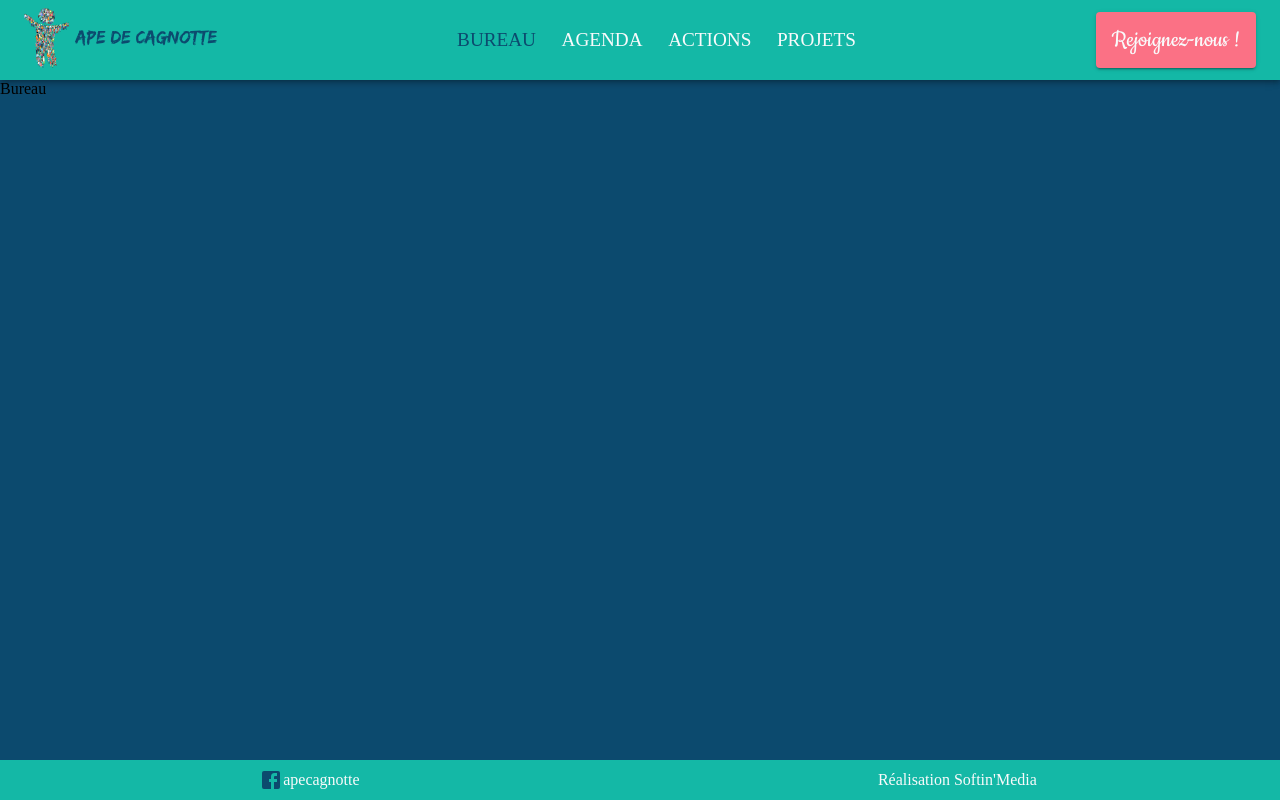
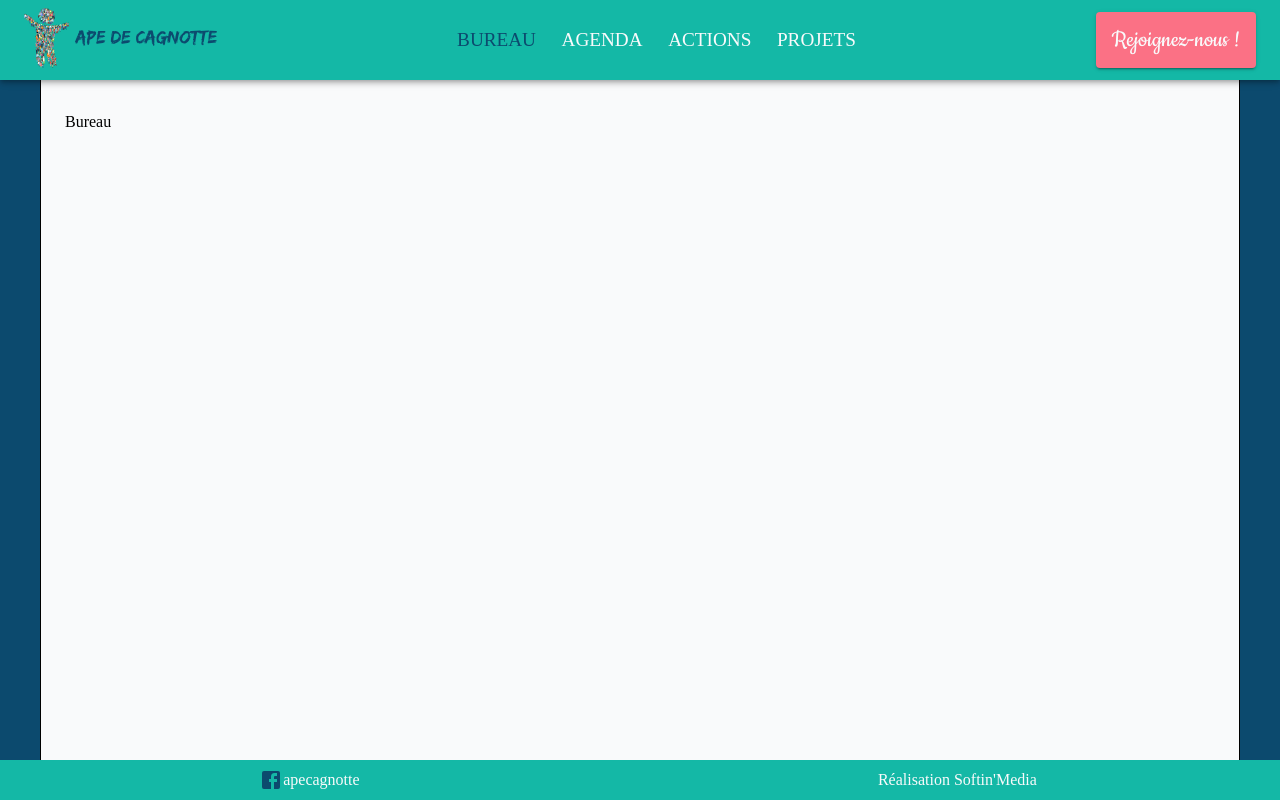
Before and after one commit to IngridDelteil/apecagnotte, a React (Create React App) app: page /bureau in a window 1280 px wide. Built offline with nearby package versions, Linux system fonts and the light colour scheme; a web font is replaced by a local one.

Commit message:
Création du composant MainContainer

```diff
--- a/src/components/Header.js
+++ b/src/components/Header.js
@@ -46,7 +46,7 @@ const Header = () => {
   };
 
   return (
-    <AppBar position='static' color='secondary'>
+    <AppBar position='fixed' color='secondary'>
       <Container maxWidth='xl' sx={{padding: "0.5rem"}}>
         <Toolbar
           disableGutters
--- /dev/null
+++ b/src/components/MainContainer.js
@@ -0,0 +1,22 @@
+import React from "react";
+import {Container} from "@mui/material";
+
+const MainContainer = ({children}) => {
+  return (
+    <Container
+      maxWidth='lg'
+      component='main'
+      sx={{
+        bgcolor: "#f9fafb",
+        minHeight: "100vh",
+        pt: "7rem",
+        pb: "4rem",
+        border: 1,
+      }}
+    >
+      {children}
+    </Container>
+  );
+};
+
+export default MainContainer;
--- a/src/pages/Bureau.js
+++ b/src/pages/Bureau.js
@@ -1,7 +1,8 @@
 import React from "react";
+import MainContainer from "../components/MainContainer";
 
 const Bureau = () => {
-  return <div>Bureau</div>;
+  return <MainContainer>Bureau</MainContainer>;
 };
 
 export default Bureau;
--- a/src/theme.js
+++ b/src/theme.js
@@ -14,6 +14,9 @@ const theme = createTheme({
     info: {
       main: "#fb7185",
     },
+    gray: {
+      400: "#9ca3af",
+    },
   },
 });
 
```
